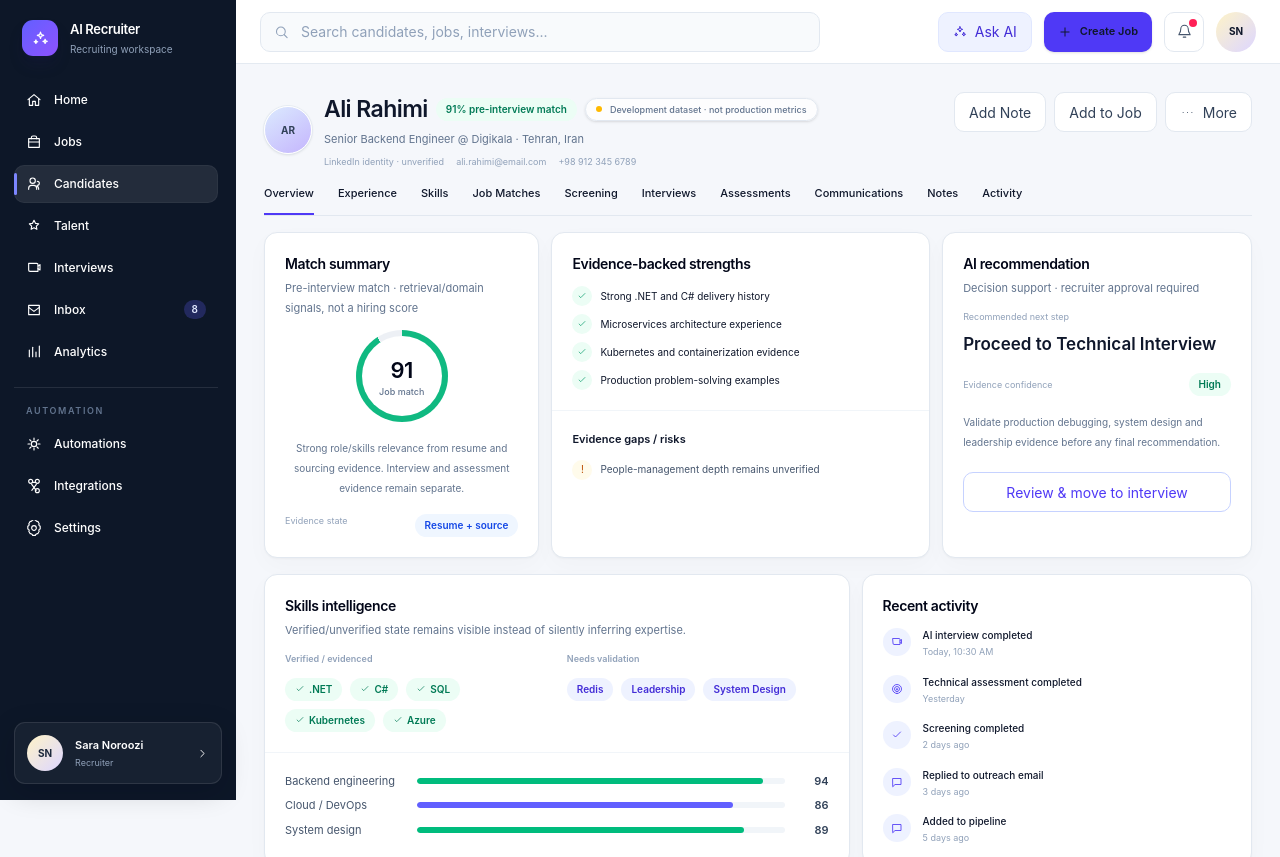
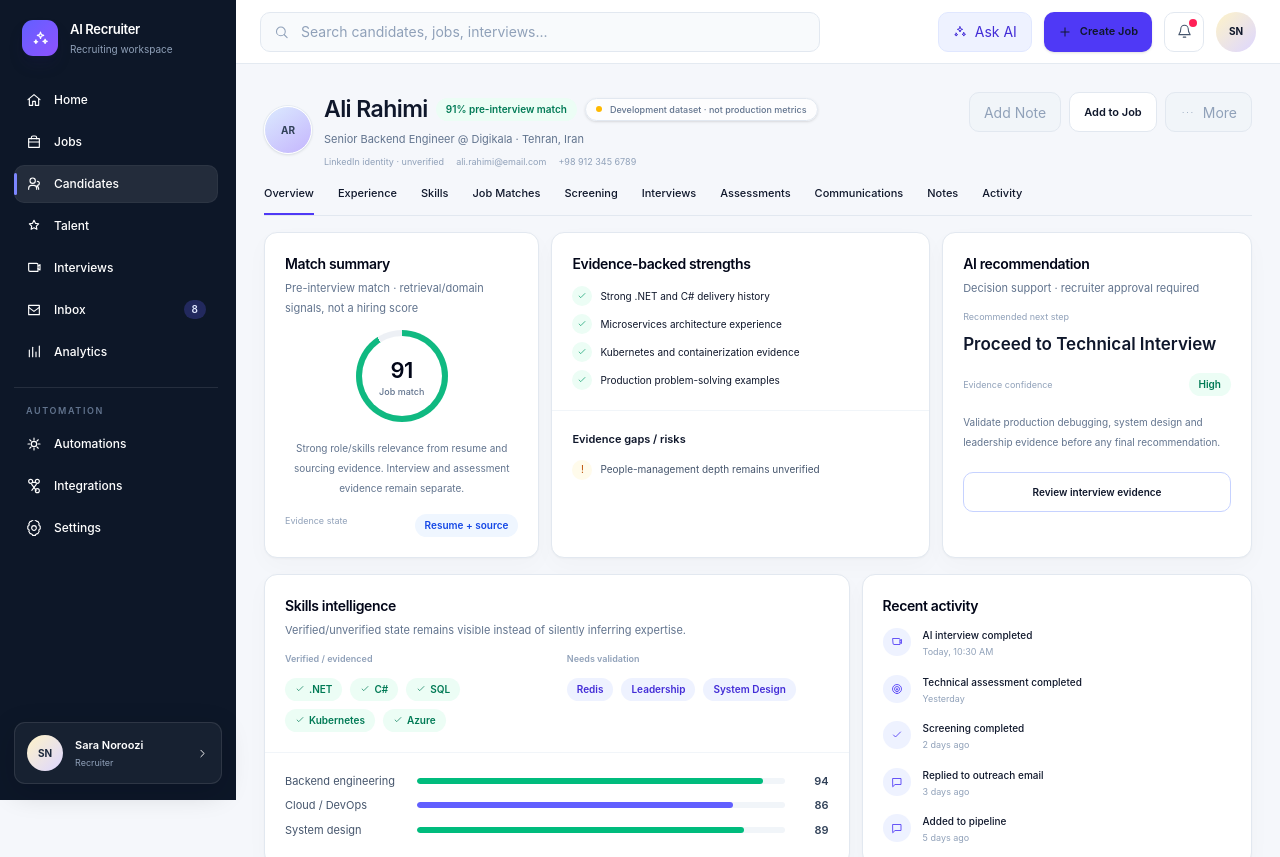
Before and after one commit to sajadcut/interview, a Next.js app in the folder apps/web/: page /app/candidates/ali-rahimi in a window 1280 px wide. Shown: the top 857 px of the page. Built offline with nearby package versions, Linux system fonts and the light colour scheme.

Commit message:
fix: wire candidate workspace navigation actions

```diff
--- a/apps/web/app/app/candidates/ali-rahimi/page.tsx
+++ b/apps/web/app/app/candidates/ali-rahimi/page.tsx
@@ -37,7 +37,11 @@ export default function CandidateDetail() {
             <div className="mt-2 flex flex-wrap gap-3 text-[9px] text-slate-400"><span>LinkedIn identity · unverified</span><span>ali.rahimi@email.com</span><span>+98 912 345 6789</span></div>
           </div>
         </div>
-        <div className="flex gap-2"><ToolbarButton>Add Note</ToolbarButton><ToolbarButton>Add to Job</ToolbarButton><ToolbarButton icon="more">More</ToolbarButton></div>
+        <div className="flex gap-2">
+          <ToolbarButton disabled title="Candidate note persistence is not wired to this development page yet">Add Note</ToolbarButton>
+          <ToolbarButton href="/app/jobs/senior-backend-engineer/candidates">Add to Job</ToolbarButton>
+          <ToolbarButton icon="more" disabled title="Additional candidate actions are not wired yet">More</ToolbarButton>
+        </div>
       </div>
 
       <nav className="flex gap-6 overflow-x-auto border-b border-slate-200 text-[11px]">
@@ -73,11 +77,12 @@ export default function CandidateDetail() {
             <div className="mt-2 text-[17px] font-semibold">Proceed to Technical Interview</div>
             <div className="mt-4 flex items-center justify-between"><span className="text-[9px] text-slate-400">Evidence confidence</span><Pill tone="green">High</Pill></div>
             <p className="mt-4 text-[10px] leading-5 text-slate-500">Validate production debugging, system design and leadership evidence before any final recommendation.</p>
-            <button className="mt-5 h-10 w-full rounded-[10px] border border-indigo-200 text-[10px] font-semibold text-indigo-600">Review & move to interview</button>
+            <Link href="/app/interviews/ali-rahimi" className="mt-5 inline-flex h-10 w-full items-center justify-center rounded-[10px] border border-indigo-200 text-[10px] font-semibold text-indigo-600 transition hover:bg-indigo-50">Review interview evidence</Link>
           </div>
         </Panel>
       </div>
 
+      <div id="experience" className="sr-only" aria-hidden="true">Experience anchor</div>
       <div id="skills" className="grid gap-3 xl:grid-cols-[1.2fr_.8fr]">
         <Panel>
           <SectionHeader title="Skills intelligence" subtitle="Verified/unverified state remains visible instead of silently inferring expertise." />
@@ -105,6 +110,9 @@ export default function CandidateDetail() {
         <div id="job-matches"><Panel><SectionHeader title="Job matches" /><div className="p-5 pt-3"><div className="text-[12px] font-semibold">Senior Backend Engineer</div><div className="mt-1 text-[10px] text-slate-500">Active application · Interview stage</div><div className="mt-3"><Pill tone="green">91% pre-interview match</Pill></div></div></Panel></div>
         <Panel><SectionHeader title="Assessment evidence" /><div className="p-5 pt-3"><div className="text-[12px] font-semibold">Backend production exercise</div><div className="mt-1 text-[10px] text-slate-500">29 / 32 tests · isolated runner</div><Link href="/app/candidates/ali-rahimi/assessments" className="mt-3 inline-block text-[10px] font-semibold text-indigo-600">Open assessment evidence →</Link></div></Panel>
       </div>
+
+      <div id="communications" className="sr-only" aria-hidden="true">Communications anchor</div>
+      <div id="notes" className="sr-only" aria-hidden="true">Notes anchor</div>
     </div>
   );
 }
```
